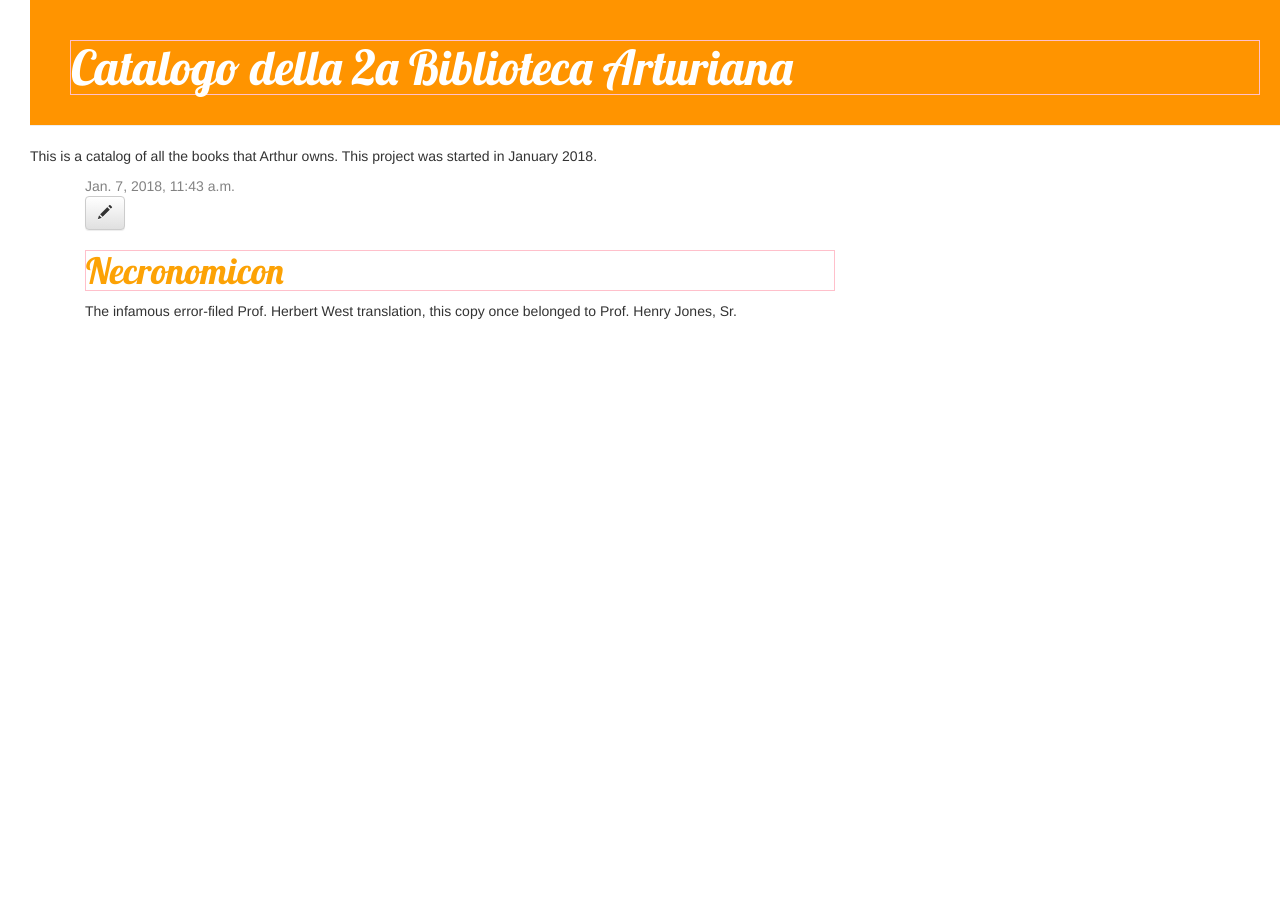
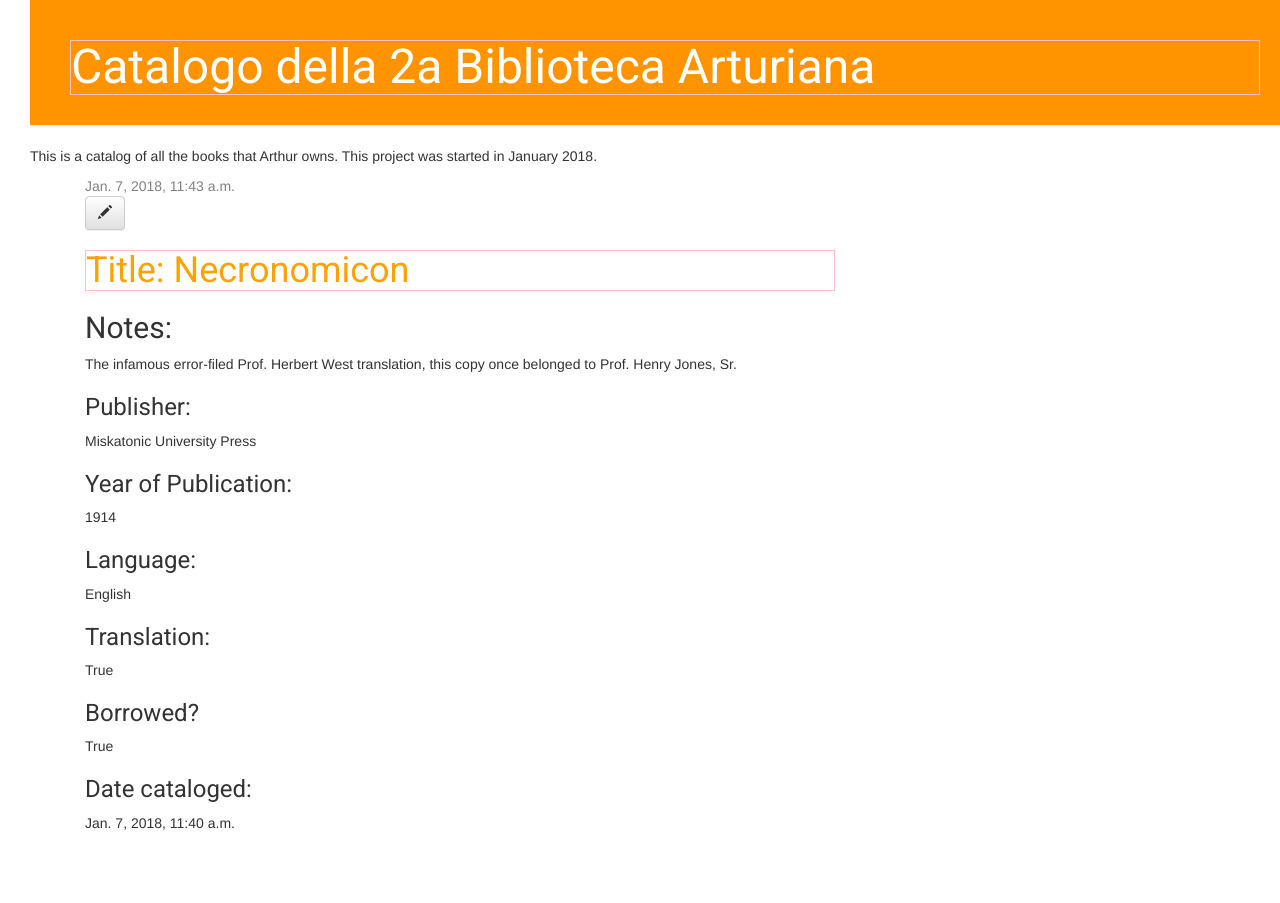
Before and after one commit to arturolei/book_db, a Django app: page /post/1/ in a window 1280 px wide. Before the commit the page ends 319 px from the top, so only its background shows below. Run offline with Django 3.2, Linux system fonts and the light colour scheme; data comes from the database, SQL or seed files in the repository; both versions use the stored data as it was after the commit; some libraries are stand-ins or nearby versions.

Commit message:
Modified the view extensively to reflect db rows

```diff
--- a/catalogo/static/css/catalogo.css
+++ b/catalogo/static/css/catalogo.css
@@ -25,7 +25,7 @@ body {
 }
 
 h1, h2, h3, h4 {
-    font-family: 'Lobster', cursive;
+    font-family: 'Roboto', sans-serif;
 }
 
 .date {
--- a/catalogo/templates/catalogo/base.html
+++ b/catalogo/templates/catalogo/base.html
@@ -8,7 +8,7 @@
     <link rel="stylesheet" href="//maxcdn.bootstrapcdn.com/bootstrap/3.2.0/css/bootstrap.min.css">
     <link rel="stylesheet" href="//maxcdn.bootstrapcdn.com/bootstrap/3.2.0/css/bootstrap-theme.min.css">
     <link rel="stylesheet" href="{% static 'css/catalogo.css' %}">
-    <link href="//fonts.googleapis.com/css?family=Lobster&subset=latin,latin-ext" rel="stylesheet" type="text/css">
+    <link href="https://fonts.googleapis.com/css?family=Roboto" rel="stylesheet">
 
   </head>
   <body>
--- a/catalogo/templates/catalogo/book_detail.html
+++ b/catalogo/templates/catalogo/book_detail.html
@@ -8,7 +8,26 @@
             </div>
         {% endif %}
         <a class="btn btn-default" href="{% url 'book_edit' pk=book.pk %}"><span class="glyphicon glyphicon-pencil"></span></a>
-        <h1>{{ book.title }}</h1>
+        <h1> Title: {{ book.title }}</h1>
+        <h2>Notes:</h2>
         <p>{{ book.notes|linebreaksbr }}</p>
+        <h3>Publisher:</h3>
+        <p>{{ book.publisher|linebreaksbr }}</p>
+        <h3>Year of Publication:</h3>
+        <p>{{ book.pub_year|linebreaksbr }}</p>
+        <h3>Language:</h3>
+        <p>{{ book.language|linebreaksbr }}</p>
+        <h3>Translation:</h3>
+        <p>{{ book.translation|linebreaksbr }}</p>
+        <h3>Borrowed?</h3>
+        <p>
+          {{book.borrowed}}
+        </p>
+
+        <h3>Date cataloged:</h3>
+        <p>
+          {{book.created_date}}
+        </p>
+
     </div>
 {% endblock %}
--- a/catalogo/templates/catalogo/book_edit.html
+++ b/catalogo/templates/catalogo/book_edit.html
@@ -1,7 +1,7 @@
 {% extends 'catalogo/base.html' %}
 
 {% block content %}
-    <h1>New book to add</h1>
+    <h1>Book details:</h1>
     <form method="POST" class="post-form">{% csrf_token %}
         {{ form.as_p }}
         <button type="submit" class="save btn btn-default">Save</button>
```
Also changed, not shown: catalogo/forms.py (+15 -2 lines), db.sqlite3.
